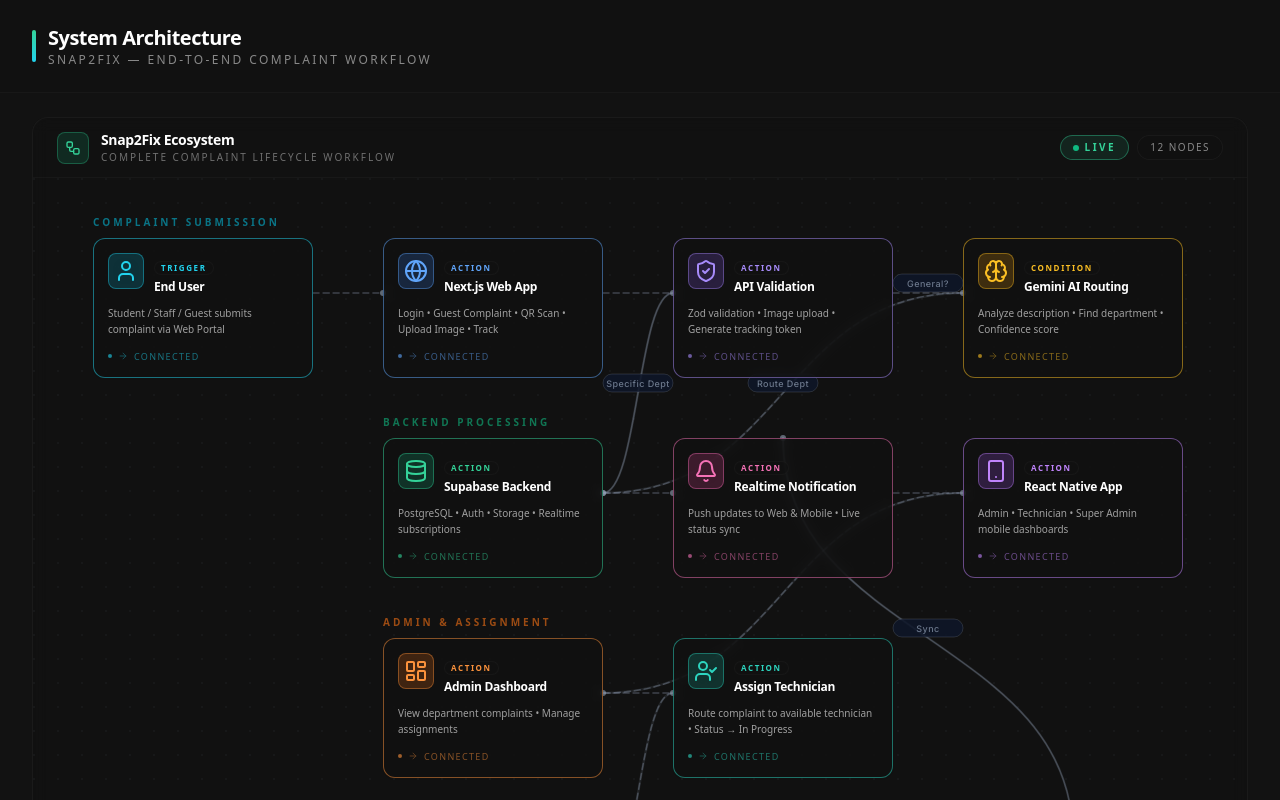
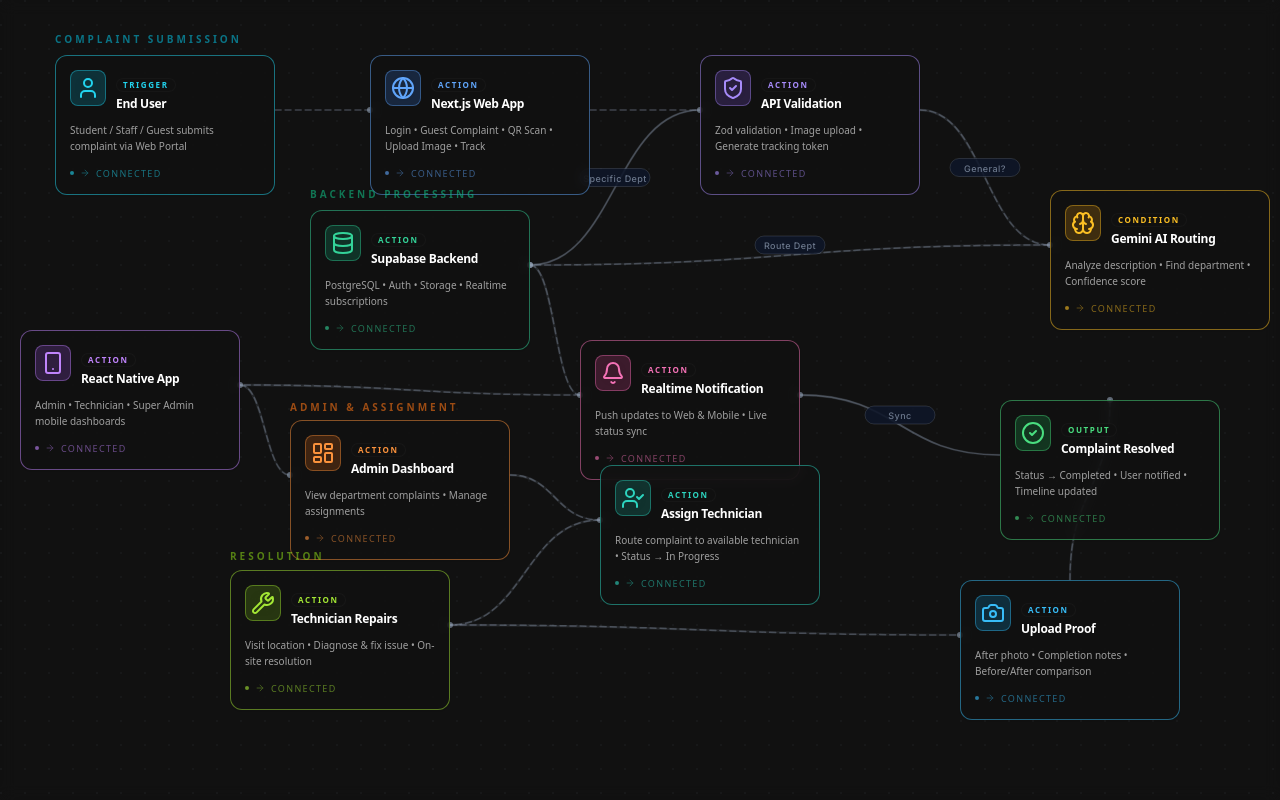
Before and after one commit to navedsayyed/Snap2Fix-web, a Next.js app: page /demo-workflow in a window 1280 px wide. Shown: the top 800 px of the page. Built offline with nearby package versions, Linux system fonts and the light colour scheme.

Commit message:
ANIMATION TYPE FINAL WORKFLOW ADD

```diff
--- a/app/demo-workflow/page.tsx
+++ b/app/demo-workflow/page.tsx
@@ -4,28 +4,8 @@
 
 export default function DemoWorkflow() {
   return (
-    <div className="min-h-screen bg-background">
-      {/* Page Header */}
-      <div className="border-b border-border/30 bg-background/80 backdrop-blur-sm">
-        <div className="mx-auto max-w-7xl px-4 py-6 sm:px-6 lg:px-8">
-          <div className="flex items-center gap-3">
-            <div className="h-8 w-1 rounded-full bg-gradient-to-b from-emerald-400 to-cyan-400" />
-            <div>
-              <h1 className="text-lg font-bold tracking-tight text-foreground sm:text-xl">
-                System Architecture
-              </h1>
-              <p className="text-xs text-foreground/50 uppercase tracking-[0.2em]">
-                Snap2Fix — End-to-End Complaint Workflow
-              </p>
-            </div>
-          </div>
-        </div>
-      </div>
-
-      {/* Workflow Canvas */}
-      <div className="mx-auto max-w-7xl px-4 py-6 sm:px-6 lg:px-8">
-        <N8nWorkflowBlock />
-      </div>
+    <div className="h-screen w-screen bg-background overflow-hidden">
+      <N8nWorkflowBlock />
     </div>
   );
 }
--- a/components/ui/n8n-workflow-block-shadcnui.tsx
+++ b/components/ui/n8n-workflow-block-shadcnui.tsx
@@ -1,7 +1,9 @@
 "use client";
 
-import { motion } from "framer-motion";
+import { motion, type PanInfo } from "framer-motion";
 import type React from "react";
+import { useRef, useState } from "react";
+import { flushSync } from "react-dom";
 import { Badge } from "@/components/ui/badge";
 import { Card } from "@/components/ui/card";
 import {
@@ -18,7 +20,6 @@
   Camera,
   CheckCircle2,
   ArrowRight,
-  Workflow,
 } from "lucide-react";
 
 // ─── Interfaces ──────────────────────────────────────────────────────────────
@@ -150,7 +151,7 @@
 // ─── Snap2Fix Workflow Nodes ─────────────────────────────────────────────────
 
 const snap2fixNodes: WorkflowNode[] = [
-  // Row 1: User Submission Flow
+  // Top row: Complaint Submission
   {
     id: "end-user",
     type: "trigger",
@@ -158,7 +159,7 @@
     description: "Student / Staff / Guest submits complaint via Web Portal",
     icon: User,
     color: "cyan",
-    position: { x: 60, y: 60 },
+    position: { x: 55, y: 55 },
     section: "COMPLAINT SUBMISSION",
     pulse: true,
   },
@@ -169,7 +170,7 @@
     description: "Login • Guest Complaint • QR Scan • Upload Image • Track",
     icon: Globe,
     color: "blue",
-    position: { x: 350, y: 60 },
+    position: { x: 370, y: 55 },
   },
   {
     id: "api-validation",
@@ -178,8 +179,10 @@
     description: "Zod validation • Image upload • Generate tracking token",
     icon: ShieldCheck,
     color: "violet",
-    position: { x: 640, y: 60 },
+    position: { x: 700, y: 55 },
   },
+
+  // Right side: AI Routing (dropped down from API Validation)
   {
     id: "ai-routing",
     type: "condition",
@@ -187,11 +190,11 @@
     description: "Analyze description • Find department • Confidence score",
     icon: Brain,
     color: "amber",
-    position: { x: 930, y: 60 },
+    position: { x: 1050, y: 190 },
     pulse: true,
   },
 
-  // Row 2: Backend Processing
+  // Mid-left: Supabase Backend
   {
     id: "supabase",
     type: "action",
@@ -199,10 +202,23 @@
     description: "PostgreSQL • Auth • Storage • Realtime subscriptions",
     icon: Database,
     color: "emerald",
-    position: { x: 350, y: 260 },
+    position: { x: 310, y: 210 },
     section: "BACKEND PROCESSING",
     pulse: true,
   },
+
+  // Far left: React Native App
+  {
+    id: "mobile-app",
+    type: "action",
+    title: "React Native App",
+    description: "Admin • Technician • Super Admin mobile dashboards",
+    icon: Smartphone,
+    color: "purple",
+    position: { x: 20, y: 330 },
+  },
+
+  // Center: Realtime Notification
   {
     id: "realtime",
     type: "action",
@@ -210,19 +226,10 @@
     description: "Push updates to Web & Mobile • Live status sync",
     icon: Bell,
     color: "pink",
-    position: { x: 640, y: 260 },
-  },
-  {
-    id: "mobile-app",
-    type: "action",
-    title: "React Native App",
-    description: "Admin • Technician • Super Admin mobile dashboards",
-    icon: Smartphone,
-    color: "purple",
-    position: { x: 930, y: 260 },
+    position: { x: 580, y: 340 },
   },
 
-  // Row 3: Admin & Resolution Flow
+  // Left-center: Admin Dashboard
   {
     id: "admin-dashboard",
     type: "action",
@@ -230,9 +237,11 @@
     description: "View department complaints • Manage assignments",
     icon: LayoutDashboard,
     color: "orange",
-    position: { x: 350, y: 460 },
+    position: { x: 290, y: 420 },
     section: "ADMIN & ASSIGNMENT",
   },
+
+  // Center: Assign Technician
   {
     id: "assign-tech",
     type: "action",
@@ -240,10 +249,22 @@
     description: "Route complaint to available technician • Status → In Progress",
     icon: UserCheck,
     color: "teal",
-    position: { x: 640, y: 460 },
+    position: { x: 600, y: 465 },
   },
 
-  // Row 4: Technician Resolution
+  // Right side: Complaint Resolved
+  {
+    id: "resolved",
+    type: "output",
+    title: "Complaint Resolved",
+    description: "Status → Completed • User notified • Timeline updated",
+    icon: CheckCircle2,
+    color: "green",
+    position: { x: 1000, y: 400 },
+    pulse: true,
+  },
+
+  // Bottom-left: Technician Repairs
   {
     id: "tech-repairs",
     type: "action",
@@ -251,9 +272,11 @@
     description: "Visit location • Diagnose & fix issue • On-site resolution",
     icon: Wrench,
     color: "lime",
-    position: { x: 350, y: 660 },
+    position: { x: 230, y: 570 },
     section: "RESOLUTION",
   },
+
+  // Bottom-right: Upload Proof
   {
     id: "upload-proof",
     type: "action",
@@ -261,17 +284,7 @@
     description: "After photo • Completion notes • Before/After comparison",
     icon: Camera,
     color: "sky",
-    position: { x: 640, y: 660 },
-  },
-  {
-    id: "resolved",
-    type: "output",
-    title: "Complaint Resolved",
-    description: "Status → Completed • User notified • Timeline updated",
-    icon: CheckCircle2,
-    color: "green",
-    position: { x: 930, y: 660 },
-    pulse: true,
+    position: { x: 960, y: 580 },
   },
 ];
 
@@ -308,10 +321,10 @@
 // ─── Section Labels ──────────────────────────────────────────────────────────
 
 const sectionLabels: SectionLabel[] = [
-  { text: "COMPLAINT SUBMISSION", position: { x: 60, y: 30 }, color: "text-cyan-500/60" },
-  { text: "BACKEND PROCESSING", position: { x: 350, y: 230 }, color: "text-emerald-500/60" },
-  { text: "ADMIN & ASSIGNMENT", position: { x: 350, y: 430 }, color: "text-orange-500/60" },
-  { text: "RESOLUTION", position: { x: 350, y: 630 }, color: "text-lime-500/60" },
+  { text: "COMPLAINT SUBMISSION", position: { x: 55, y: 25 }, color: "text-cyan-500/60" },
+  { text: "BACKEND PROCESSING", position: { x: 310, y: 180 }, color: "text-emerald-500/60" },
+  { text: "ADMIN & ASSIGNMENT", position: { x: 290, y: 393 }, color: "text-orange-500/60" },
+  { text: "RESOLUTION", position: { x: 230, y: 542 }, color: "text-lime-500/60" },
 ];
 
 // ─── Connection Line Component ───────────────────────────────────────────────
@@ -497,55 +510,64 @@
 // ─── Main Component ──────────────────────────────────────────────────────────
 
 export function N8nWorkflowBlock() {
-  const nodes = snap2fixNodes;
+  const [nodes, setNodes] = useState<WorkflowNode[]>(snap2fixNodes);
   const connections = snap2fixConnections;
+  const canvasRef = useRef<HTMLDivElement>(null);
+  const dragStartPosition = useRef<{ x: number; y: number } | null>(null);
+  const [draggingNodeId, setDraggingNodeId] = useState<string | null>(null);
+
+  const [contentSize, setContentSize] = useState(() => {
+    const maxX = Math.max(...snap2fixNodes.map((n) => n.position.x + NODE_WIDTH));
+    const maxY = Math.max(...snap2fixNodes.map((n) => n.position.y + NODE_HEIGHT));
+    return { width: Math.max(CANVAS_WIDTH, maxX + 50), height: Math.max(CANVAS_HEIGHT, maxY + 50) };
+  });
+
+  const handleDragStart = (nodeId: string) => {
+    setDraggingNodeId(nodeId);
+    const node = nodes.find((n) => n.id === nodeId);
+    if (node) {
+      dragStartPosition.current = { x: node.position.x, y: node.position.y };
+    }
+  };
+
+  const handleDrag = (nodeId: string, { offset }: PanInfo) => {
+    if (draggingNodeId !== nodeId || !dragStartPosition.current) return;
+    const newX = Math.max(0, dragStartPosition.current.x + offset.x);
+    const newY = Math.max(0, dragStartPosition.current.y + offset.y);
+
+    flushSync(() => {
+      setNodes((prev) =>
+        prev.map((node) =>
+          node.id === nodeId
+            ? { ...node, position: { x: newX, y: newY } }
+            : node
+        )
+      );
+    });
+
+    setContentSize((prev) => ({
+      width: Math.max(prev.width, newX + NODE_WIDTH + 50),
+      height: Math.max(prev.height, newY + NODE_HEIGHT + 50),
+    }));
+  };
+
+  const handleDragEnd = () => {
+    setDraggingNodeId(null);
+    dragStartPosition.current = null;
+  };
 
   return (
-    <div className="relative w-full overflow-hidden rounded-2xl border border-border/40 bg-background/60 backdrop-blur">
-      {/* Header */}
-      <div className="relative z-10 flex flex-wrap items-center justify-between gap-3 border-b border-border/30 px-4 py-3 sm:px-6">
-        <div className="flex items-center gap-3">
-          <div className="flex h-8 w-8 items-center justify-center rounded-lg bg-emerald-500/15 border border-emerald-400/30">
-            <Workflow className="h-4 w-4 text-emerald-400" />
-          </div>
-          <div>
-            <h2 className="text-sm font-semibold tracking-tight text-foreground">
-              Snap2Fix Ecosystem
-            </h2>
-            <p className="text-[10px] uppercase tracking-[0.2em] text-foreground/40">
-              Complete Complaint Lifecycle Workflow
-            </p>
-          </div>
-        </div>
-        <div className="flex items-center gap-2">
-          <Badge
-            variant="outline"
-            className="rounded-full border-emerald-400/40 bg-emerald-400/10 px-3 py-1 text-[10px] font-semibold uppercase tracking-[0.25em] text-emerald-400"
-          >
-            <span className="relative mr-1.5 flex h-1.5 w-1.5">
-              <span className="absolute inline-flex h-full w-full animate-ping rounded-full bg-emerald-400 opacity-75" />
-              <span className="relative inline-flex h-1.5 w-1.5 rounded-full bg-emerald-500" />
-            </span>
-            Live
-          </Badge>
-          <Badge
-            variant="outline"
-            className="rounded-full border-border/40 bg-background/60 px-3 py-1 text-[10px] font-medium uppercase tracking-[0.15em] text-foreground/50"
-          >
-            {nodes.length} Nodes
-          </Badge>
-        </div>
-      </div>
+    <div className="relative w-full h-full overflow-hidden bg-background/60 backdrop-blur">
 
       {/* Canvas */}
       <div
-        className="relative w-full overflow-auto"
-        style={{ minHeight: "500px" }}
+        ref={canvasRef}
+        className="relative flex-1 w-full overflow-auto"
         role="region"
         aria-label="Snap2Fix workflow visualization"
         tabIndex={0}
       >
-        <div className="relative" style={{ minWidth: CANVAS_WIDTH, minHeight: CANVAS_HEIGHT }}>
+        <div className="relative" style={{ minWidth: contentSize.width, minHeight: contentSize.height }}>
           {/* Dot grid background */}
           <DotGrid />
 
@@ -553,14 +575,19 @@
           {sectionLabels.map((label) => (
             <motion.div
               key={label.text}
-              className="absolute pointer-events-none"
-              style={{ left: label.position.x, top: label.position.y }}
-              initial={{ opacity: 0, y: -5 }}
-              animate={{ opacity: 1, y: 0 }}
+              drag
+              dragMomentum={false}
+              dragConstraints={{ left: 0, top: 0, right: 100000, bottom: 100000 }}
+              className="absolute cursor-grab active:cursor-grabbing z-10"
+              style={{ x: label.position.x, y: label.position.y, transformOrigin: "0 0" }}
+              initial={{ opacity: 0 }}
+              animate={{ opacity: 1 }}
               transition={{ duration: 0.6, delay: 0.2 }}
+              whileHover={{ scale: 1.05 }}
+              whileDrag={{ scale: 1.1, zIndex: 60 }}
             >
               <span
-                className={`text-[10px] font-bold uppercase tracking-[0.3em] ${label.color}`}
+                className={`text-[10px] font-bold uppercase tracking-[0.3em] ${label.color} select-none`}
               >
                 {label.text}
               </span>
@@ -570,8 +597,8 @@
           {/* SVG Connections */}
           <svg
             className="absolute top-0 left-0 pointer-events-none"
-            width={CANVAS_WIDTH}
-            height={CANVAS_HEIGHT}
+            width={contentSize.width}
+            height={contentSize.height}
             style={{ overflow: "visible" }}
             aria-hidden="true"
           >
@@ -593,25 +620,32 @@
             const Icon = node.icon;
             const colors = colorClasses[node.color];
 
+            const isDragging = draggingNodeId === node.id;
+
             return (
               <motion.div
                 key={node.id}
-                className="absolute"
+                drag
+                dragMomentum={false}
+                dragConstraints={{ left: 0, top: 0, right: 100000, bottom: 100000 }}
+                onDragStart={() => handleDragStart(node.id)}
+                onDrag={(_, info) => handleDrag(node.id, info)}
+                onDragEnd={handleDragEnd}
+                className={`absolute cursor-grab ${isDragging ? 'z-50 cursor-grabbing' : ''}`}
                 style={{
-                  left: node.position.x,
-                  top: node.position.y,
+                  x: node.position.x,
+                  y: node.position.y,
                   width: NODE_WIDTH,
+                  transformOrigin: "0 0",
                 }}
-                initial={{ scale: 0.7, opacity: 0, y: 15 }}
-                animate={{ scale: 1, opacity: 1, y: 0 }}
-                transition={{
-                  duration: 0.4,
-                  delay: index * 0.08,
-                  ease: [0.25, 0.46, 0.45, 0.94],
-                }}
+                initial={{ scale: 0.7, opacity: 0 }}
+                animate={{ scale: 1, opacity: 1 }}
+                transition={{ duration: 0.3, delay: index * 0.06 }}
+                whileHover={{ scale: 1.03 }}
+                whileDrag={{ scale: 1.06, zIndex: 50 }}
               >
                 <Card
-                  className={`group/node relative w-full overflow-hidden rounded-xl border ${colors.border} ${colors.bg} bg-background/80 backdrop-blur-sm transition-all duration-300 hover:shadow-lg hover:${colors.glow} hover:scale-[1.03]`}
+                  className={`group/node relative w-full overflow-hidden rounded-xl border ${colors.border} ${colors.bg} bg-background/80 backdrop-blur-sm transition-all duration-300 hover:shadow-lg hover:${colors.glow} ${isDragging ? 'shadow-xl ring-2 ring-primary/40' : ''}`}
                 >
                   {/* Gradient overlay on hover */}
                   <div className="absolute inset-0 bg-gradient-to-br from-white/[0.04] via-transparent to-transparent opacity-0 transition-opacity duration-300 group-hover/node:opacity-100" />
@@ -666,39 +700,7 @@
         </div>
       </div>
 
-      {/* Footer */}
-      <div
-        className="relative z-10 flex flex-wrap items-center justify-between gap-3 border-t border-border/30 px-4 py-2.5 sm:px-6"
-        role="status"
-        aria-live="polite"
-      >
-        <div className="flex flex-wrap items-center gap-4 text-[10px] text-foreground/50">
-          <div className="flex items-center gap-2">
-            <span className="relative flex h-1.5 w-1.5">
-              <span className="absolute inline-flex h-full w-full animate-ping rounded-full bg-emerald-400 opacity-75" />
-              <span className="relative inline-flex h-1.5 w-1.5 rounded-full bg-emerald-500" />
-            </span>
-            <span className="uppercase tracking-[0.2em] font-medium">
-              {nodes.length} Nodes
-            </span>
-          </div>
-          <div className="flex items-center gap-2">
-            <div className="h-1.5 w-1.5 rounded-full bg-blue-400/60" aria-hidden="true" />
-            <span className="uppercase tracking-[0.2em] font-medium">
-              {connections.length} Connections
-            </span>
-          </div>
-          <div className="flex items-center gap-2">
-            <div className="h-1.5 w-1.5 rounded-full bg-amber-400/60" aria-hidden="true" />
-            <span className="uppercase tracking-[0.2em] font-medium">
-              4 Sections
-            </span>
-          </div>
-        </div>
-        <p className="text-[9px] uppercase tracking-[0.25em] text-foreground/30 font-medium">
-          Snap2Fix • Automated Complaint Lifecycle
-        </p>
-      </div>
+
     </div>
   );
 }
```
